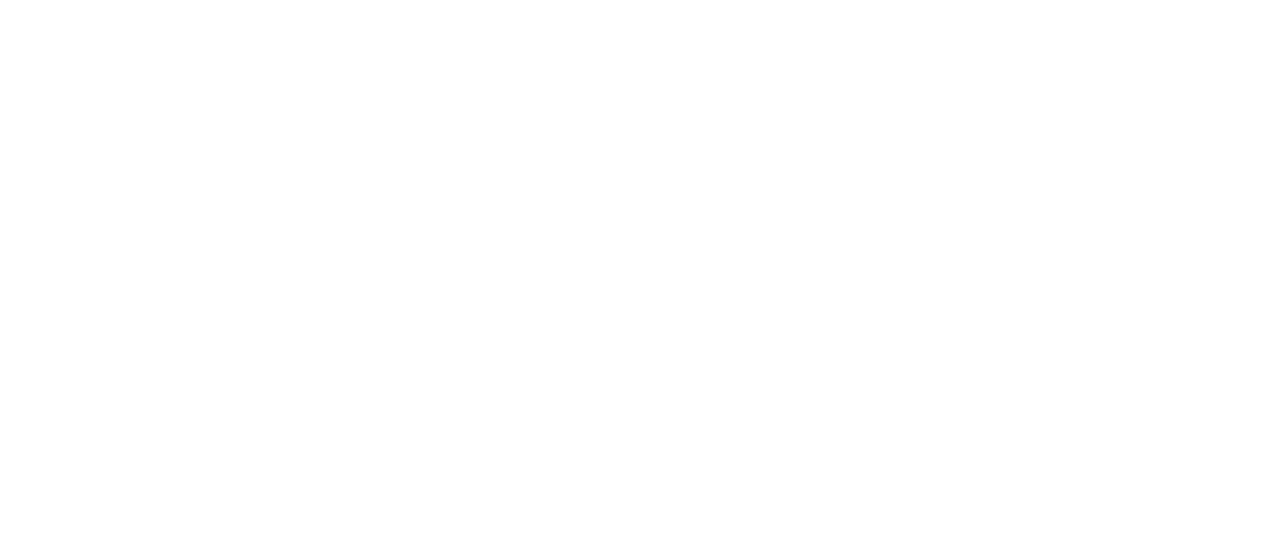
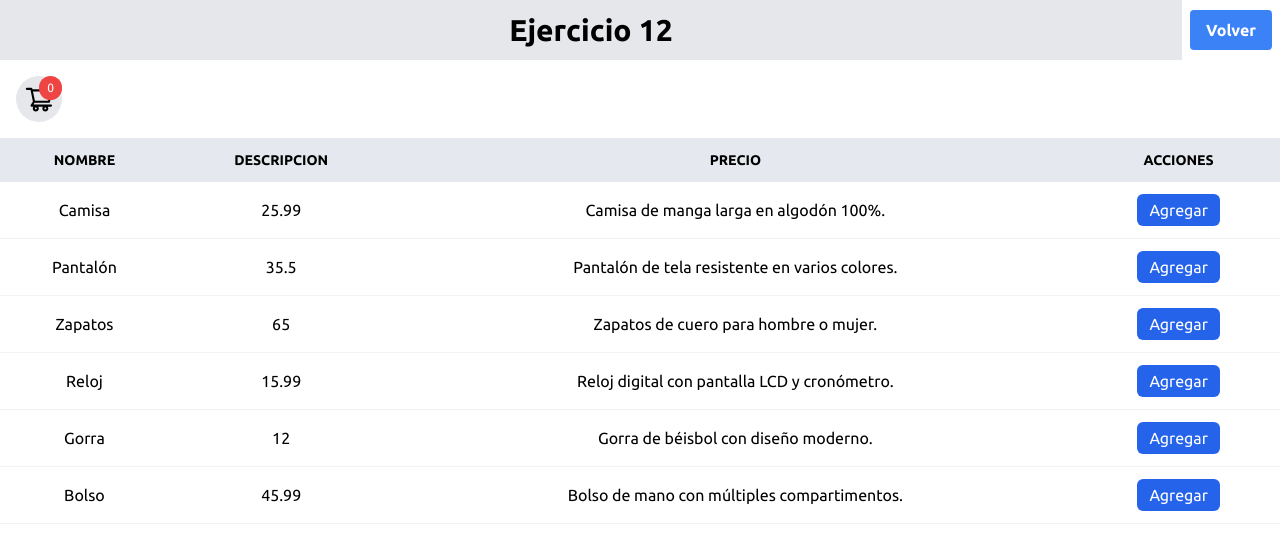
Before and after one commit to EdwinTorrado15/Talent_Logic, a React (Vite) app in the folder react/ejercicios-react/: page /ejercicio12 in a window 1280 px wide. Before the commit this address had no page. Shown: the top 550 px of the page. Built offline with nearby package versions, Linux system fonts and the light colour scheme.

Commit message:
ejercicio 12

```diff
--- a/react/ejercicios-react/package.json
+++ b/react/ejercicios-react/package.json
@@ -14,7 +14,8 @@
     "react-dom": "^18.2.0",
     "react-icons": "^4.8.0",
     "react-material-ui-carousel": "^3.4.2",
-    "react-router-dom": "^6.10.0"
+    "react-router-dom": "^6.10.0",
+    "react-toastify": "^9.1.2"
   },
   "devDependencies": {
     "@types/react": "^18.0.28",
--- a/react/ejercicios-react/src/App.jsx
+++ b/react/ejercicios-react/src/App.jsx
@@ -11,10 +11,15 @@
 import { Ejercicio9 } from "@/features/ejercicio9/pages";
 import { Ejercicio10 } from "@/features/ejercicio10/pages";
 import { Ejercicio11, PerfilUsuario } from "@/features/ejercicio11/pages";
+import { Ejercicio12, ShowCarrito } from "@/features/ejercicio12/pages";
+import { CarritoProvider } from "@/features/ejercicio12/context/CarritoContext";
+import { ToastContainer } from "react-toastify";
+import "react-toastify/dist/ReactToastify.css";
 
 function App() {
   return (
     <div>
+      <ToastContainer hideProgressBar theme="colored" />
       <Routes>
         <Route path="/" element={<Home />} />
         <Route path="/ejercicio1" element={<Ejercicio1 />} />
@@ -32,6 +37,22 @@
           path="/ejercicio11/perfil/:nombreId"
           element={<PerfilUsuario />}
         />
+        <Route
+          path="/ejercicio12"
+          element={
+            <CarritoProvider>
+              <Ejercicio12 />
+            </CarritoProvider>
+          }
+        />
+        <Route
+          path="/ejercicio12/show-carrito"
+          element={
+            <CarritoProvider>
+              <ShowCarrito />
+            </CarritoProvider>
+          }
+        />
       </Routes>
     </div>
   );
--- /dev/null
+++ b/react/ejercicios-react/src/features/ejercicio12/components/TableProductos.jsx
@@ -0,0 +1,65 @@
+import { useContext } from "react";
+import { CarritoContext } from "@/features/ejercicio12/context/CarritoContext";
+import { toast } from "react-toastify";
+
+const columns = [
+  { id: "nombre", label: "Nombre" },
+  { id: "descripcion", label: "Descripcion" },
+  { id: "precio", label: "Precio" },
+  { id: "acciones", label: "Acciones" },
+];
+
+const TableProductos = ({ productos }) => {
+  const { carrito, setCarrito } = useContext(CarritoContext);
+
+  const addProducto = (producto) => {
+    if (carrito.find((item) => item.id === producto.id)) {
+      toast.error("El producto ya está en el carrito");
+      return;
+    } else {
+      setCarrito([...carrito, { ...producto, cantidad: 1 }]);
+    }
+  };
+
+  return (
+    <table className="w-full">
+      <thead className="bg-[#E6E8F0] rounded-t-lg">
+        <tr>
+          {columns.map((column) => (
+            <th key={column.id} className="p-3 uppercase text-sm">
+              {column.label}
+            </th>
+          ))}
+        </tr>
+      </thead>
+      <tbody>
+        {productos.map((producto) => (
+          <tr
+            key={producto.id}
+            className="text-center hover:bg-slate-50 transition duration-200"
+          >
+            <td className="p-3 border-b border-[rgba(230,232,240,0.5)] m-auto">
+              <p>{producto.nombre}</p>
+            </td>
+            <td className="p-3 border-b border-[rgba(230,232,240,0.5)]">
+              {producto.precio}
+            </td>
+            <td className="p-3 border-b border-[rgba(230,232,240,0.5)]">
+              {producto.descripcion}
+            </td>
+            <td className="p-3 border-b border-[rgba(230,232,240,0.5)]">
+              <button
+                onClick={() => addProducto(producto)}
+                className="bg-blue-600 hover:bg-blue-700 transition duration-300 px-3 py-1 rounded-md text-medium text-white"
+              >
+                Agregar
+              </button>
+            </td>
+          </tr>
+        ))}
+      </tbody>
+    </table>
+  );
+};
+
+export default TableProductos;
--- /dev/null
+++ b/react/ejercicios-react/src/features/ejercicio12/components/index.jsx
@@ -0,0 +1 @@
+export {default as TableProductos} from "./TableProductos";
--- /dev/null
+++ b/react/ejercicios-react/src/features/ejercicio12/context/CarritoContext.jsx
@@ -0,0 +1,13 @@
+import { createContext, useState } from "react";
+
+export const CarritoContext = createContext();
+
+export const CarritoProvider = ({ children }) => {
+  const [carrito, setCarrito] = useState([]);
+
+  return (
+    <CarritoContext.Provider value={{ carrito, setCarrito }}>
+      {children}
+    </CarritoContext.Provider>
+  );
+};
--- /dev/null
+++ b/react/ejercicios-react/src/features/ejercicio12/pages/Ejercicio12.jsx
@@ -0,0 +1,69 @@
+import { useContext } from "react";
+import { CarritoContext } from "@/features/ejercicio12/context/CarritoContext";
+import { Link } from "react-router-dom";
+import { Header } from "@/components";
+import { TableProductos } from "@/features/ejercicio12/components";
+import { AiOutlineShoppingCart } from "react-icons/ai";
+
+let productos = [
+  {
+    id: 1,
+    nombre: "Camisa",
+    descripcion: "Camisa de manga larga en algodón 100%.",
+    precio: 25.99,
+  },
+  {
+    id: 2,
+    nombre: "Pantalón",
+    descripcion: "Pantalón de tela resistente en varios colores.",
+    precio: 35.5,
+  },
+  {
+    id: 3,
+    nombre: "Zapatos",
+    descripcion: "Zapatos de cuero para hombre o mujer.",
+    precio: 65.0,
+  },
+  {
+    id: 4,
+    nombre: "Reloj",
+    descripcion: "Reloj digital con pantalla LCD y cronómetro.",
+    precio: 15.99,
+  },
+  {
+    id: 5,
+    nombre: "Gorra",
+    descripcion: "Gorra de béisbol con diseño moderno.",
+    precio: 12.0,
+  },
+  {
+    id: 6,
+    nombre: "Bolso",
+    descripcion: "Bolso de mano con múltiples compartimentos.",
+    precio: 45.99,
+  },
+];
+
+const Ejercicio12 = () => {
+
+  const {carrito} = useContext(CarritoContext);
+
+  return (
+    <div>
+      <Header titulo="Ejercicio 12" />
+      <div className="p-2 bg-gray-200 hover:bg-gray-300 transition duration-300 w-max rounded-full ml-4 mb-4 relative">
+        <Link to="/ejercicio12/show-carrito">
+          <AiOutlineShoppingCart className="text-3xl " />
+          <span className="absolute top-0 right-0 bg-red-500 text-white rounded-full px-2 py-1 text-xs">
+            {carrito.length}
+          </span>
+        </Link>
+      </div>
+      <TableProductos
+        productos={productos}
+      />
+    </div>
+  );
+};
+
+export default Ejercicio12;
--- /dev/null
+++ b/react/ejercicios-react/src/features/ejercicio12/pages/ShowCarrito.jsx
@@ -0,0 +1,109 @@
+import { Header } from "@/components";
+import { useContext, useEffect, useState } from "react";
+import { toast } from "react-toastify";
+import { CarritoContext } from "@/features/ejercicio12/context/CarritoContext";
+
+const columns = [
+  { id: "nombre", label: "Nombre" },
+  { id: "descripcion", label: "Descripcion" },
+  { id: "cantidad", label: "Cantidad" },
+  { id: "precio", label: "Precio" },
+  { id: "acciones", label: "Acciones" },
+];
+
+const ShowCarrito = () => {
+  const { carrito, setCarrito } = useContext(CarritoContext);
+  const [totalCarrito, setTotalCarrito] = useState(0);
+
+  const incrementProducto = (producto) => {
+    const newCarrito = carrito.map((item) =>
+      item.id === producto.id ? { ...item, cantidad: item.cantidad + 1 } : item
+    );
+    setCarrito(newCarrito);
+  };
+
+  const decrementProducto = (producto) => {
+    if (producto.cantidad > 1) {
+      const newCarrito = carrito.map((item) =>
+        item.id === producto.id
+          ? { ...item, cantidad: item.cantidad - 1 }
+          : item
+      );
+      setCarrito(newCarrito);
+    } else {
+      toast.warning("El producto no se puede eliminar del carrito.");
+    }
+  };
+
+  useEffect(() => {
+    carrito.forEach((item) => {
+      setTotalCarrito(item.precio * item.cantidad);
+    });
+  }, [carrito]);
+
+  return (
+    <div>
+      <Header titulo="Carrito de compras" />
+      <table className="w-full">
+        <thead className="bg-[#E6E8F0] rounded-t-lg">
+          <tr>
+            {columns.map((column) => (
+              <th key={column.id} className="p-3 uppercase text-sm">
+                {column.label}
+              </th>
+            ))}
+          </tr>
+        </thead>
+        <tbody>
+          {carrito.map((car) => (
+            <tr
+              key={car.id}
+              className="text-center hover:bg-slate-50 transition duration-200"
+            >
+              <td className="p-3 border-b border-[rgba(230,232,240,0.5)] m-auto">
+                <p>{car.nombre}</p>
+              </td>
+              <td className="p-3 border-b border-[rgba(230,232,240,0.5)]">
+                {car.descripcion}
+              </td>
+              <td className="p-3 border-b border-[rgba(230,232,240,0.5)]">
+                {car.cantidad}
+              </td>
+              <td className="p-3 border-b border-[rgba(230,232,240,0.5)]">
+                {car.precio}
+              </td>
+              <td className="p-3 border-b border-[rgba(230,232,240,0.5)]">
+                <div className="flex gap-2 justify-center items-center">
+                  <button
+                    onClick={() => incrementProducto(car)}
+                    className="bg-blue-400 px-3 rounded-md font-medium"
+                  >
+                    +
+                  </button>
+                  <button
+                    onClick={() => decrementProducto(car)}
+                    className="bg-blue-400 px-3 rounded-md font-medium"
+                  >
+                    -
+                  </button>
+                </div>
+              </td>
+            </tr>
+          ))}
+        </tbody>
+        <tfoot className="bg-[#E6E8F0] rounded-b-lg">
+          <tr>
+            <td colSpan="3" className="p-3 uppercase text-sm">
+              Total
+            </td>
+            <td colSpan="2" className="p-3 uppercase text-sm">
+              {totalCarrito}
+            </td>
+          </tr>
+        </tfoot>
+      </table>
+    </div>
+  );
+};
+
+export default ShowCarrito;
--- /dev/null
+++ b/react/ejercicios-react/src/features/ejercicio12/pages/index.jsx
@@ -0,0 +1,2 @@
+export { default as Ejercicio12 } from "./Ejercicio12";
+export { default as ShowCarrito } from "./ShowCarrito";
--- a/react/ejercicios-react/src/features/home/Home.jsx
+++ b/react/ejercicios-react/src/features/home/Home.jsx
@@ -57,6 +57,11 @@
     name: "Ejercicio 11",
     path: "/ejercicio11",
   },
+  {
+    id: 12,
+    name: "Ejercicio 12",
+    path: "/ejercicio12",
+  }
 ];
 
 const Home = () => {
```
Also changed, not shown: 1 other file (tests, documents, lock files or other folders).
